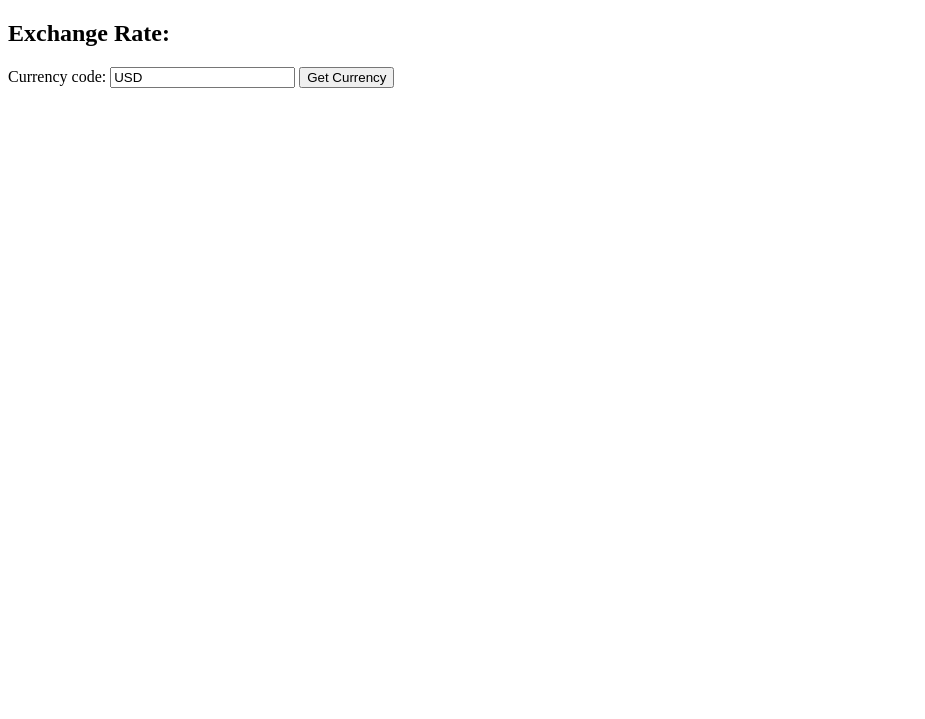
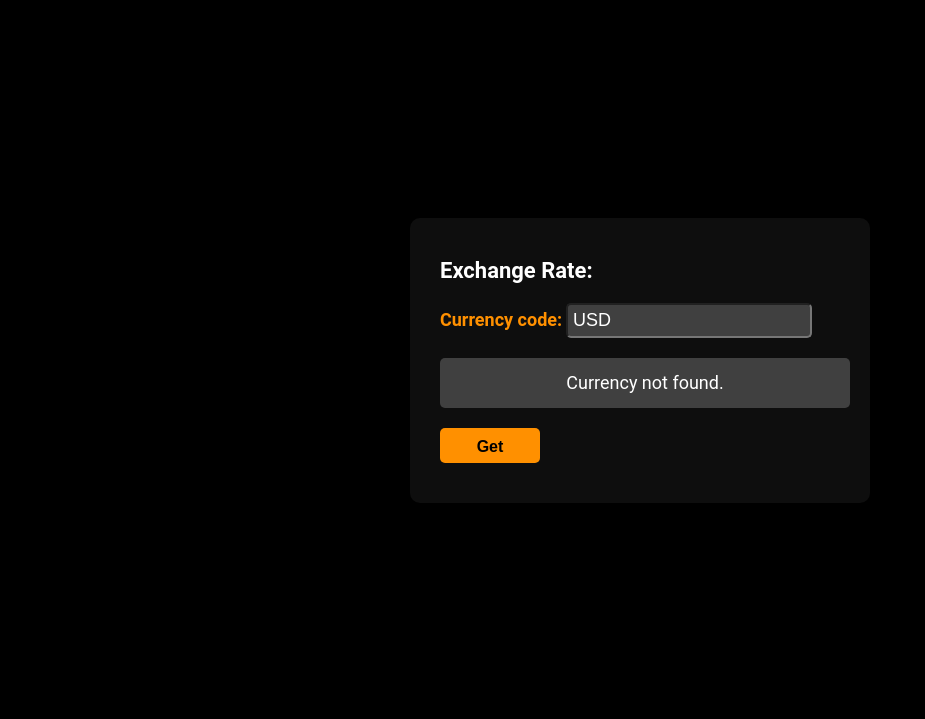
Before and after one commit to DainAtreides/currency-parser-fastapi, a FastAPI app: page / in a window 1280 px wide. Shown: the top 719 px of the page, without its empty margins (0-925 px from the left). Run offline with FastAPI, Linux system fonts and the light colour scheme; data that the repository does not hold is empty.

Commit message:
Add global CSS.

```diff
--- a/app/services/exchange.py
+++ b/app/services/exchange.py
@@ -30,7 +30,7 @@
                 date = response.headers.get("Date")
                 logger.debug(
                     f"Found rate: {value / nominal} RUB (Nominal: {nominal}, Value: {value})")
-                return round(value / nominal, 4), date
+                return round(value / nominal, 2), date
 
         logger.warning(
             f"Currency code {currency_code} not found in response data.")
--- a/app/static/styles.css
+++ b/app/static/styles.css
@@ -0,0 +1,136 @@
+body {
+    background-color: black;
+    color: #FF9000;
+    font-size: 16px;
+    font-family: "Roboto";
+}
+
+form * {
+    margin: 10px 0;
+    font-size: 16px;
+}
+
+h1 {
+    font-size: 26px;
+}
+
+h2 {
+    font-size: 22px;
+}
+
+h3 {
+    font-size: 18px;
+}
+
+h1,
+h2,
+h3 {
+    color: #ffffff;
+}
+
+body a {
+    color: white;
+    text-decoration: none;
+}
+
+body,
+header,
+main,
+footer,
+.container,
+.navbar {
+    margin: 0;
+    padding: 0;
+}
+
+header {
+    background-color: #0E0E0E;
+}
+
+main {
+    background-color: black;
+}
+
+.btn {
+    display: inline-block;
+    width: 100px;
+    height: 35px;
+    line-height: 35px;
+    text-align: center;
+    border: none;
+    cursor: pointer;
+    border-radius: 5px;
+    font-weight: 600;
+    transition: background-color 0.3s ease
+}
+
+.btn-primary {
+    color: black;
+    background-color: #FF9000;
+}
+
+.btn-secondary {
+    color: white;
+    background-color: #252525;
+}
+
+.btn-primary:hover {
+    background-color: #fcb85e;
+}
+
+.btn-secondary:hover {
+    background-color: #404040;
+}
+
+.container {
+    display: flex;
+    justify-content: center;
+}
+
+.container {
+    display: flex;
+    flex-direction: column;
+    justify-content: center;
+    align-items: center;
+    height: 90vh;
+}
+
+.form-control {
+    padding: 30px;
+    width: 50vh;
+    background-color: #0E0E0E;
+    border-radius: 10px;
+}
+
+.form-control label {
+    font-size: 18px;
+    font-weight: bold;
+}
+
+.form-control input,
+.form-control textarea {
+    padding: 5px;
+    font-size: 18px;
+    color: #ffffff;
+    background-color: #404040;
+    border-radius: 5px;
+}
+
+.button-row {
+    display: flex;
+    justify-content: flex-start;
+    gap: 10px;
+}
+
+.currency-field {
+    display: flex;
+    width: 100%;
+    height: 40px;
+    padding: 5px;
+    justify-content: center;
+    align-items: center;
+    color: #ffffff;
+    font-size: 18px;
+    background-color: #404040;
+    border-radius: 5px;
+}
--- a/app/templates/index.html
+++ b/app/templates/index.html
@@ -1,17 +1,27 @@
 <!DOCTYPE html>
-<html>
+<html lang="en">
+
 <head>
-    <title>Exchange Rates</title>
+    <meta charset="utf-8">
+    <meta http-equiv="X-UA-Compatible" content="IE=edge">
+    <meta name="viewport" content="width=device-width, initial-scale=1">
+    <link rel="stylesheet" href="/static/styles.css">
 </head>
+
 <body>
-    <h2>Exchange Rate:</h2>
-    <form method="get">
-        <label for="currency">Currency code:</label>
-        <input type="text" id="currency" name="currency" value="{{ currency }}">
-        <button type="submit">Get Currency</button>
-    </form>
-    {% if rate %}
-        <p>1 {{ currency }} = {{ rate }} RUB (at {{ date }})</p>
-    {% endif %}
+    <div class="container">
+        <form method="GET" class="form-control">
+            <h2>Exchange Rate:</h2>
+            <label for="currency">Currency code:</label>
+            <input type="text" id="currency" name="currency" value="{{ currency }}">
+            {% if rate %}
+            <p class="currency-field">1 {{ currency }} = {{ rate }} RUB (at {{ date }})</p>
+            {% else %}
+            <p class="currency-field">Currency not found.</p>
+            {% endif %}
+            <button type="submit" class="btn btn-primary">Get</button>
+        </form>
+    </div>
 </body>
+
 </html>
```
